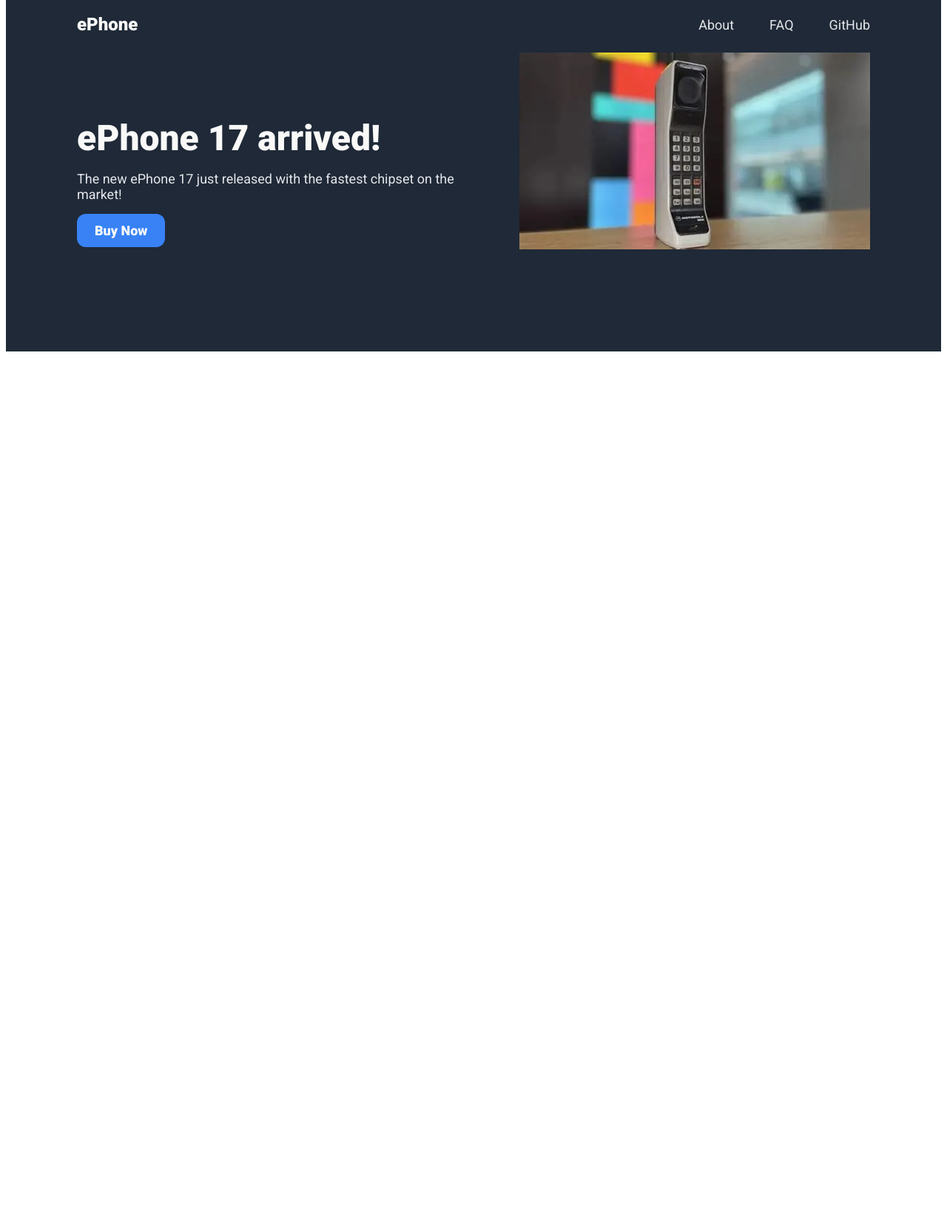
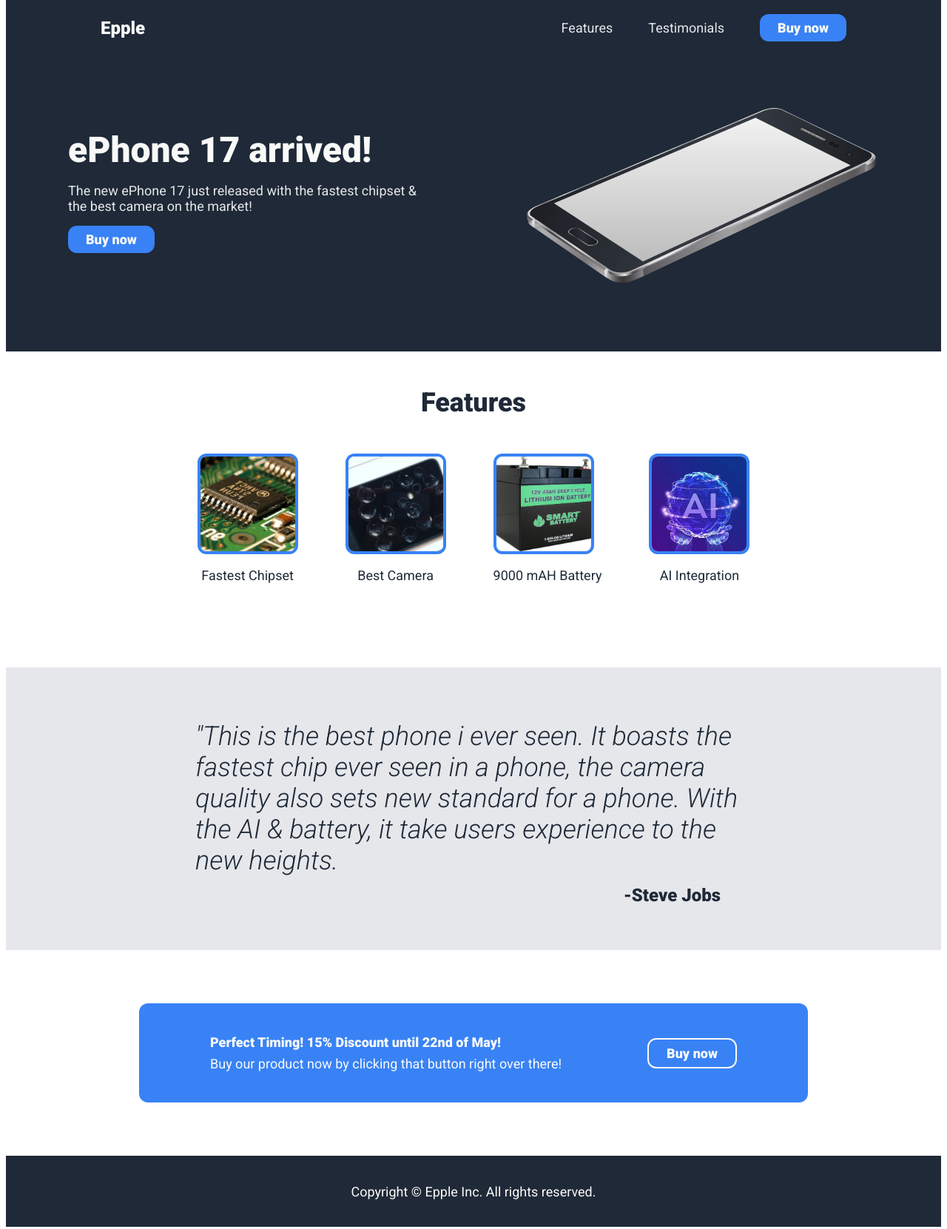
Before and after one commit to phicylgom/odin-landing-page, a plain HTML site: page index.html in a window 1280 px wide. Shown: the part 13-1674 px from the top of the page at 74% size. Before the commit the page ends 800 px from the top, so only its background shows below. Drawn offline with Linux system fonts and the light colour scheme.

Commit message:
completing index.html & add image

```diff
--- a/index.html
+++ b/index.html
@@ -2,8 +2,7 @@
 <html lang="en">
 <head>
 	<meta charset="utf-8">
-	<meta name="viewport" content="width=device-width, initial-scale=1">
-	<title>ePhone</title>
+	<title>Epple</title>
 	<link rel="preconnect" href="https://fonts.googleapis.com">
 	<link rel="preconnect" href="https://fonts.gstatic.com" crossorigin>
 	<link href="https://fonts.googleapis.com/css2?family=Roboto:ital,wght@0,400;0,900;1,300&display=swap" rel="stylesheet">
@@ -20,9 +19,7 @@
 			display: flex;
 			align-items: center;
 			justify-content: space-between;
-			padding-left: 96px;
-			padding-right: 96px;
-			padding-top: 24px;
+			padding: 24px 128px 24px;
 		}
 		.logo {
 			color: #F9FAF8;
@@ -36,16 +33,17 @@
 			gap: 48px;
 			font-family: "Roboto", sans-serif;
 			font-size: 18px;
-		}
-		.page1 {
-			display: flex;
 			align-items: center;
 			justify-content: space-between;
 		}
+		.page {
+			display: flex;
+			align-items: center;
+			justify-content: center;
+			gap: 136px;
+			padding: 64px;
+		}
 		.hero {
-			padding-left: 96px;
-			padding-top: 96px;
-			padding-bottom: auto;
 			gap: 16px;
 			display: flex;
 			align-items: flex-start;
@@ -62,43 +60,187 @@
 			color: #E5E7EB;
 			font-family: "Roboto", sans-serif;
 			font-size: 18px;
+			max-width: 480px;
 		}
 		.button {
 			color: #F9FAF8;
 			background-color: #3882F6;
-			padding: 12px;
-			padding-left: 24px;
-			padding-right: 24px;
+			padding: 8px 24px 8px;
 			border-radius: 12px;
 			font-family: "Roboto", sans-serif;
 			font-size: 18px;
 			font-weight: 900;
 		}
 		.phone {
-			margin: 24px;
-			margin-right: 96px;
+			width: 480px;
+    		height: 240px;
+		}
+		.information {
+			display: flex;
+			flex-flow: column;
+			align-items: center;
+			padding: 48px;
+		}
+		.content {
+			display: flex;
+			flex-flow: row;
+			align-items: center;
+			padding: 48px;
+			gap: 64px;
+		}
+		.image {
+			display: flex;
+			height: 128px;
+			width:	128px;
+			border: 4px solid;
+			border-color: #3882F6;
+			border-radius: 12px;
+			overflow: hidden;
+		}
+		.title {
+			font-family: "Roboto", sans-serif;
+			font-size: 36px;
+			font-weight: 900;
+			color: #1F2937;
+		}
+		.infocontent {
+			text-align: center;
+			font-family: "Roboto", sans-serif;
+			font-size: 18px;
+			color: #1F2937;
+		}
+		.illustration {
+			max-width: inherit;
+  			max-height: inherit;
+  			height: inherit;
+  			width: inherit;
+  			object-fit: cover;
+		}
+		.quote {
+			background-color: #E5E7EB;
+			display: flex;
+			flex-flow: column;
+			padding: 36px 256px 36px;
+		}
+		.testimonial-quote {
+			color: #1F2937;
+			font-family: "Roboto", sans-serif;
+			font-size: 36px;
+			font-weight: 300;
+			font-style: italic;
+		}
+		.testimonial-name {
+			color: #1F2937;
+			font-family: "Roboto", sans-serif;
+			font-size: 24px;
+			font-weight: 700;
+			text-align: right;
+			padding-right: 42px;
+			margin-top: -24px;
+		}
+		.block {
+			background-color: #3882F6;
+			display: flex;
+			flex-flow: row;
+			margin: 72px 180px 72px;
+			padding: 42px 96px 42px;
+			align-items: center;
+			justify-content: space-between;
+			border-radius: 12px;
+		}
+		.advert {
+			display: flex;
+			flex-flow: column;
+			gap: 8px;
+			color: #F9FAF8;
+			font-family: "Roboto", sans-serif;
+			font-size: 18px;
+			font-weight: 500;
+		}
+		.button-2 {
+			color: #F9FAF8;
+			background-color: #3882F6;
+			padding: 8px 24px 8px;
+			font-family: "Roboto", sans-serif;
+			font-size: 18px;
+			font-weight: 900;
+			border: 2px solid;
+			border-color: #F9FAF8;
+			border-radius: 12px;
+		}
+		footer {
+			background-color: #1F2937;
+			height: 96px;
+			text-align: center;
+			display: flex;
+  			justify-content: center;
+  			align-items: center;
+  			text-align: center;
+  			color: #F9FAF8;
+  			font-family: "Roboto", sans-serif;
+			font-size: 18px;
 		}
 	</style>
 </head>
 <body>
 <div class="header">
 	<div class="navbar">
-		<div class="logo">ePhone</div>
+		<div class="logo">Epple</div>
 		<div class="navigation">
-		<div><a href="">About</a></div>
-		<div><a href="">FAQ</a></div>
-		<div><a href="">GitHub</a></div>
+		<div><a href="#info" style="padding:24px 0px 50%;">Features</a></div>
+		<div><a href="#testi" style="padding:50% 0px 50%;">Testimonials</a></div>
+		<div class="button"><a href="#buynow">Buy now</a></div>
 		</div>
 	</div>
-	<div class="page1">
+	<div class="page">
 		<div class="hero">
 			<div class="main_text">ePhone 17 arrived!</div>
-			<div class="description">The new ePhone 17 just released with the fastest chipset on the market!</div>
-			<div class="button"><a href="">Buy Now<a></div>
+			<div class="description">The new ePhone 17 just released with the fastest chipset & the best camera on the market!</div>
+			<div id="info" class="button"><a href="#buynow">Buy now<a></div>
 		</div>
-		<div class="phone"><img src="images/phone.webp"></div>
+		<div><img class="phone" src="images/phone.png"></div>
 	</div>
-
+</div>
+<div class="information">
+	<div class="title">Features</div>
+	<div class="content">
+		<div class="group">
+			<div class="image"><img class="illustration" src="images/chip.webp"></div>
+			<p class="infocontent">Fastest Chipset</p>
+		</div>
+		<div class="group">
+			<div class="image"><img class="illustration"src="images/camera.webp"></div>
+			<p class="infocontent">Best Camera</p>
+		</div>
+		<div class="group">
+			<div class="image"><img class="illustration" src="images/battery.webp"></div>
+			<p class="infocontent">9000 mAH Battery</p>
+		</div>
+		<div class="group">
+			<div class="image"><img class="illustration" src="images/ai.webp"></div>
+			<p id="testi" class="infocontent">AI Integration</p>
+		</div>
+	</div>
+</div>
+<div class="quote">
+	<div class="testimonial">
+		<p class="testimonial-quote">"This is the best phone i ever seen. It boasts the fastest chip ever seen in a phone, the camera quality also sets new standard for a phone. With the AI & battery, it take users experience to the new heights.</p>
+	</div>
+	<div class="testimonial">
+		<p id="buynow" class="testimonial-name">-Steve Jobs</p>
+	</div>
+</div>
+<div>
+	<div class="block">
+		<div class="advert">
+			<div class="ad1"><strong>Perfect Timing! 15% Discount until 22nd of May!</strong></div>
+			<div class="ad2">Buy our product now by clicking that button right over there!</div>
+		</div>
+		<div class="button-2"><a href="">Buy now</a></div>
+	</div>
 </div>
 </body>
+<footer>
+	<p class="footer">Copyright © Epple Inc. All rights reserved.</p>
+</footer>
 </html>
```
Also changed, not shown: images/ai.webp (added), images/battery.webp (added), images/camera.webp (added), images/chip.webp (added), images/phone.png (added), images/phone.webp (deleted).
